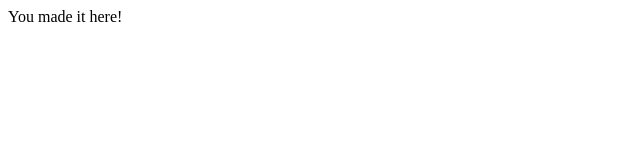
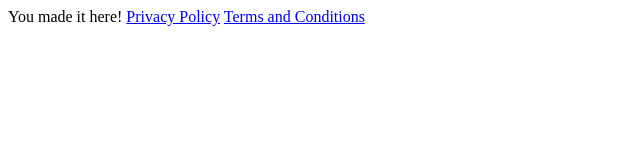
Before and after one commit to jarman-todd/Laurissa_Budget_Submit, a plain HTML site: page index.html in a window 1280 px wide. Shown: the whole page, without its empty margins (0-640 px from the left). Drawn offline with Linux system fonts and the light colour scheme.

Commit message:
Add links to Privacy Policy and Terms and Conditions

```diff
--- a/index.html
+++ b/index.html
@@ -3,4 +3,6 @@
 <meta name="google-site-verification" content="y-dleXDrDTOXgq8m-JiiMRLF3b8BIKmc_UAP9OGQhL8" />
 <title>Hello World</title>
 <heading>You made it here!</heading>
+<a href="https://jarman-todd.github.io/Laurissa_Budget_Submit/Privacy Policy.html">Privacy Policy</a>
+<a href="https://jarman-todd.github.io/Laurissa_Budget_Submit/Terms and Conditions.html">Terms and Conditions</a>
 </html>
```
